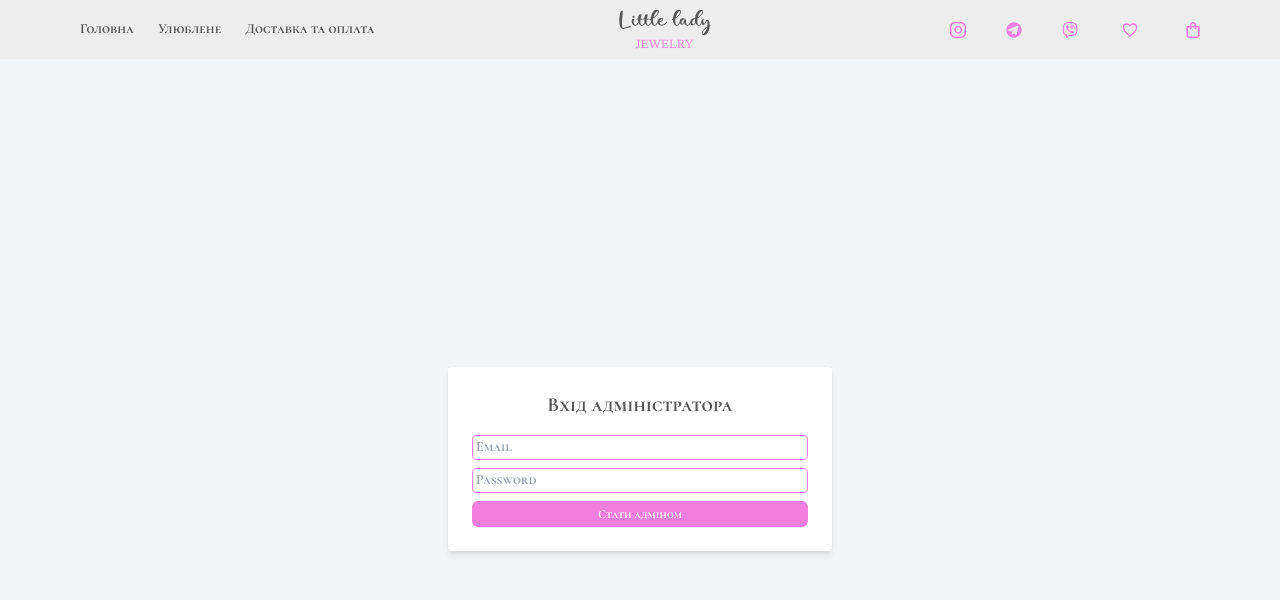
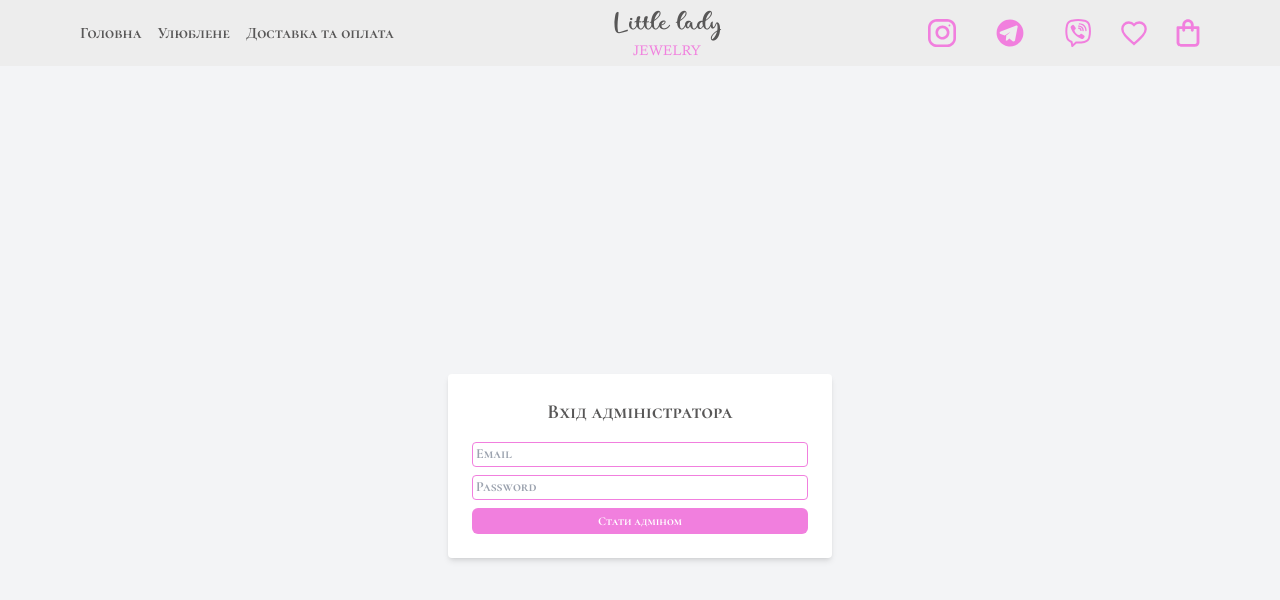
Before and after one commit to OleksandrKhokhlov/little-lady-jewelry, a Next.js app in the folder frontend/little-lady-jewelry/: page /admin/login in a window 1280 px wide. Shown: the top 600 px of the page. Built offline with nearby package versions, Linux system fonts and the light colour scheme; no server answers.

Commit message:
style: refine layout and spacing in various components for improved UI; update styles in Header, Logo, and NavMenu

```diff
--- a/frontend/little-lady-jewelry/src/app/page.tsx
+++ b/frontend/little-lady-jewelry/src/app/page.tsx
@@ -30,8 +30,8 @@ export default function Home() {
 
   return (
     <>
+      <Hero />
       <Container className="py-0 ">
-      <Hero />
         <FiltrPopUp
           selectedValue={selectedValue}
           handleChange={(e: { target: { value: SetStateAction<string> } }) =>
--- a/frontend/little-lady-jewelry/src/components/contactLink.tsx
+++ b/frontend/little-lady-jewelry/src/components/contactLink.tsx
@@ -14,7 +14,7 @@ export const ContactLink: React.FC<{
       target="_blank"
       rel="noopener noreferrer"
       className={cn(
-        "block size-5 md:size-4  fill-[var(--accent-color)] hover:fill-[var(--hover-color)]  hover:scale-125 transition-all duration-300",
+        "block size-5 md:size-7 fill-[var(--accent-color)] hover:fill-[var(--hover-color)]  hover:scale-125 transition-all duration-300",
         className,
       )}
     >
--- a/frontend/little-lady-jewelry/src/components/container.tsx
+++ b/frontend/little-lady-jewelry/src/components/container.tsx
@@ -11,5 +11,5 @@ interface Props {
 export const Container: React.FC<React.PropsWithChildren<Props>> = ({ className, children, tag = 'div' }) => {
     const Tag = tag;
 
-    return <Tag className={cn('mx-auto max-w-[400px] px-[8px]  md:max-w-6xl md:px-[12px]', className)}>{ children}</Tag>
+    return <Tag className={cn('mx-auto px-[8px]  md:max-w-6xl md:px-[12px]', className)}>{ children}</Tag>
 }
--- a/frontend/little-lady-jewelry/src/components/header.tsx
+++ b/frontend/little-lady-jewelry/src/components/header.tsx
@@ -28,53 +28,45 @@ export const Header: React.FC<Props> = ({ className }) => {
 
   return (
     <header className={className}>
-      <Container className="flex items-center justify-between pt-2">
+      <Container className="flex justify-between items-center pt-2">
         <Button
           icon={
             <Icon
               iconId="icon-Burger"
-              className="w-4 h-[16px] fill-[var(--accent-color)]"
+              className="size-8 fill-[var(--accent-color)]"
             />
           }
           onClick={() => {
             setModalBurgerOpen(true);
             setModalCartOpen(false);
           }}
-          className="md:hidden  w-[72px]"
+          className="md:hidden w-8 h-full p-1"
         />
-        <NavMenu className="hidden md:block" />
+        <NavMenu className="text-[16px] hidden md:block md:min-w-[330px]" />
         <Logo />
-        <div className="flex items-center justify-between gap-10">
-          <ContactsMenu className="hidden md:flex " />
+        <div className="flex items-center justify-end gap-6">
+          <ContactsMenu className="hidden md:flex" />
           <Link
             href={"./favorite"}
-            className="relative h-full p-1 fill-[var(--accent-color)] hover:fill-[var(--hover-color)]  hover:scale-125 transition-all duration-300"
+            className="relative w-8 h-full p-1 fill-[var(--accent-color)] hover:fill-[var(--hover-color)] hover:scale-125 transition-all duration-300"
           >
-            <Icon
-              iconId="icon-Heart"
-              className="size-[16px] stroke-2"
-            />
+            <Icon iconId="icon-Heart" className="size-7 stroke-2" />
             {favoriteProdukts.length > 0 && isClient && (
-              <span className="absolute top-[45%] left-[50%] transform -translate-x-1/2 -translate-y-1/2 text-[10px] block">
+              <span className="absolute top-[45%] left-[55%] transform -translate-x-1/2 -translate-y-1/2 text-[12px] block">
                 {favoriteProdukts.length}
               </span>
             )}
           </Link>
           <Button
-            className="relative h-full p-1 fill-[var(--accent-color)] hover:fill-[var(--hover-color)]  hover:scale-125 transition-all duration-300"
-            icon={
-              <Icon
-                iconId="icon-Cart"
-                className=" w-[14px] h-[16px]"
-              />
-            }
+            className="relative w-8 h-full p-1 fill-[var(--accent-color)] hover:fill-[var(--hover-color)]  hover:scale-125 transition-all duration-300"
+            icon={<Icon iconId="icon-Cart" className=" w-6 h-7" />}
             onClick={() => {
               setModalCartOpen(true);
               setModalBurgerOpen(false);
             }}
           >
             {isClient && inCart.length > 0 && (
-              <span className="absolute top-[55%] left-[50%] transform -translate-x-1/2 -translate-y-1/2 text-[10px] block">
+              <span className="absolute top-[55%] left-[50%] transform -translate-x-1/2 -translate-y-1/2 text-[12px] block">
                 {inCart.length}
               </span>
             )}
--- a/frontend/little-lady-jewelry/src/components/hero.tsx
+++ b/frontend/little-lady-jewelry/src/components/hero.tsx
@@ -9,7 +9,7 @@ export const Hero = () => {
       width={1280}
       height={648}
       priority
-      className="w-full mx-auto h-auto object-cover"
+      className="w-full mx-auto object-cover"
     />
   );
 };
--- a/frontend/little-lady-jewelry/src/components/logo.tsx
+++ b/frontend/little-lady-jewelry/src/components/logo.tsx
@@ -10,8 +10,8 @@ interface LogoProps {
 export const Logo: React.FC<LogoProps> = (classNameH1, classNameH2) => {
   return (
     <Link href={"/"} className="text-center ">
-      <h1 className={cn ("font-kallithea md:text-[20px] lg:text-[24px]", classNameH1)}>Little lady</h1>
-      <h2 className={cn("font-calisto text-[10px] md:text-[12px] text-[var(--accent-color)] uppercase", classNameH2)}>
+      <h1 className={cn ("font-kallithea text-[24px] md:text-[28px]", classNameH1)}>Little lady</h1>
+      <h2 className={cn("font-calisto text-[12px] md:text-[14px] text-[var(--accent-color)] uppercase", classNameH2)}>
         Jewelry
       </h2>
     </Link>
--- a/frontend/little-lady-jewelry/src/components/navMenu.tsx
+++ b/frontend/little-lady-jewelry/src/components/navMenu.tsx
@@ -16,7 +16,7 @@ export const NavMenu: React.FC<NavMenuProps> = ({
 }) => {
   return (
     <nav className={className}>
-      <ul className="flex flex-col gap-4 mt-2 md:flex-row md:mt-0  md:items-center  md:justify-between md:w-full  md:h-full">
+      <ul className="flex flex-col gap-2 mt-2 md:flex-row md:mt-0 md:items-center md:w-full md:h-full">
         <li>
           <NavLink href={"/"} onClick={setModalBurgerOpen}>
             Головна
```
